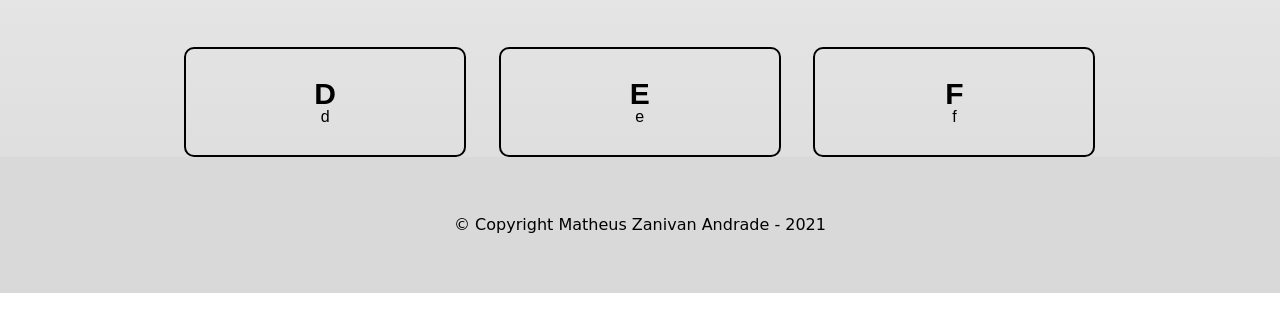
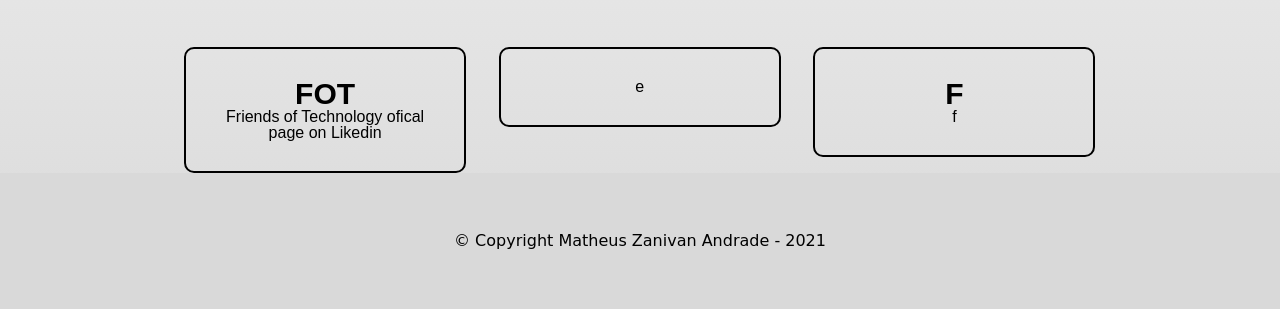
Before and after one commit to MatheusZanivan/personalWebSite, a plain HTML site: page index.html in a window 1280 px wide. Shown: the part 681-990 px from the top of the page. Drawn offline with Linux system fonts and the light colour scheme; a web font is replaced by a local one.

Commit message:
bug fixeds

```diff
--- a/index.html
+++ b/index.html
@@ -47,29 +47,33 @@
                                 </div>
                             </div>
                     </li>
-                    <a href="https://www.linkedin.com/in/matheuszanivan/" target="_blank">
                         <li>
-                            <h2>Linkedin</h2>
-                            <p>My linkedin professional profile that you can find all off my achiviments and my projects posts</p>
+                            <a href="https://www.linkedin.com/in/matheuszanivan/" target="_blank">
+                                <h2>Linkedin</h2>
+                                <p>My linkedin professional profile that you can find all off my achiviments and my projects posts</p>
+                            </a>
                         </li>
-                    </a>
-                    <a href="https://github.com/MatheusZanivan" target="_blank">
                         <li>
+                            <a href="https://github.com/MatheusZanivan" target="_blank">
                             <h2>github</h2>
                             <p>This is my github profile, Have Fun!</p>
+                            </a>
                         </li>
-                    </a>
                 </ul>
             </div>
             <div class="links2">
                 <ul>
                     <li>
-                        <h2>d</h2>
-                        <p>d</p>
+                        <a href="https://www.linkedin.com/company/74729356/">
+                            <h2>FOT</h2>
+                            <p>Friends of Technology ofical page on Likedin</p>
+                        </a>
                     </li>
                     <li>
-                        <h2>e</h2>
-                        <p>e</p>
+                        <a href="">
+                            <h2></h2>
+                            <p>e</p>
+                        </a>
                     </li>
                     <li>
                         <h2>f</h2>
--- a/style.css
+++ b/style.css
@@ -128,6 +128,11 @@ main{
     color: black;
 }
 
+.links2 li a{
+    text-align: center;
+    text-decoration: none;
+}
+
 footer{
     text-align: center;
 	background: #d9d9d9;
```
